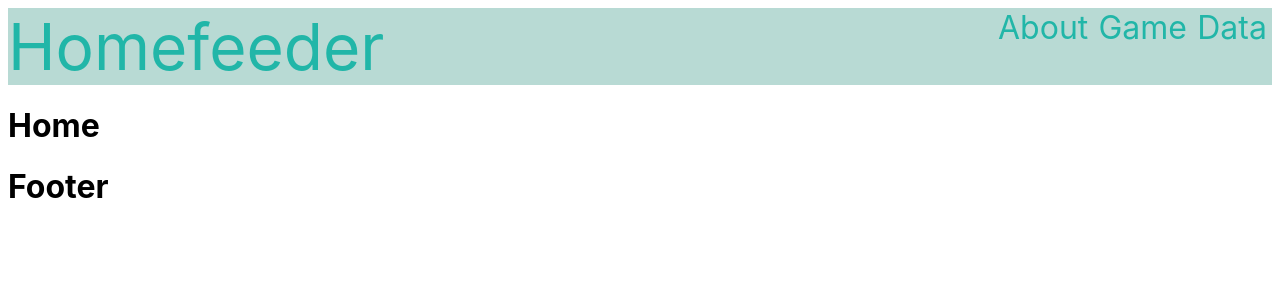
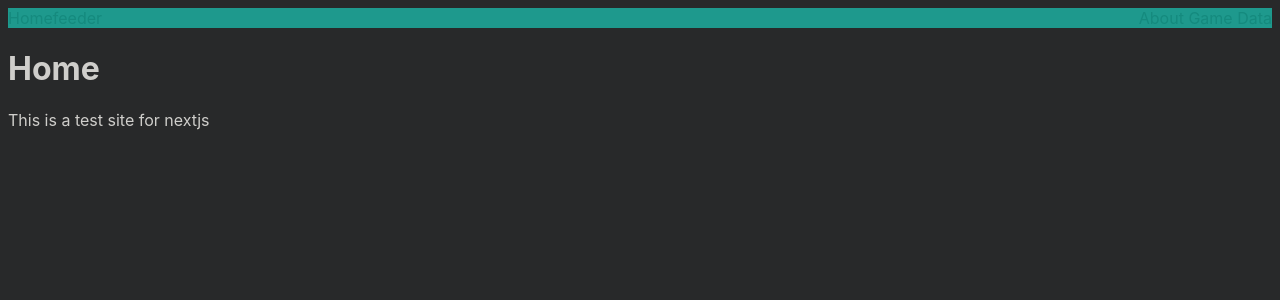
Before and after one commit to lukascobit/nextjs_test, a Next.js app: page / in a window 1280 px wide. Shown: the top 300 px of the page. Built offline with nearby package versions, Linux system fonts and the light colour scheme; no server answers.

Commit message:
specific post page

```diff
--- a/components/Nav.jsx
+++ b/components/Nav.jsx
@@ -1,14 +1,14 @@
-import navStyles from "../styles/Nav.module.css"
+import Link from "next/link"
 
 function Nav() {
     return (
-        <nav className={navStyles.nav}>
-            <a className={navStyles.headerText} href="/">Homefeeder</a>
+        <nav className="nav">
+            <Link className="headerText" href="/">Homefeeder</Link>
 
             <div className="floatRight">
-                <a className="navItems" href="/about">About</a>
-                <a className="navItems" href="/game">Game</a>
-                <a className="navItems" href="data">Data</a>
+                <Link className="navItems" href="/about">About </Link>
+                <Link className="navItems" href="/game">Game </Link>
+                <Link className="navItems" href="data">Data </Link>
 
             </div>
         </nav>
--- a/package.json
+++ b/package.json
@@ -4,7 +4,7 @@
     "private": true,
     "scripts": {
         "dev": "next dev",
-    "build": "next build",
+        "build": "next build && next export",
         "start": "next start",
         "lint": "next lint"
     },
--- a/pages/_app.js
+++ b/pages/_app.js
@@ -6,7 +6,6 @@ function MyApp({ Component, pageProps }) {
     <>
       <Nav />
       <Component {...pageProps} />
-      <h1>Footer</h1>
     </>
   );
 }
--- a/pages/about.jsx
+++ b/pages/about.jsx
@@ -1,7 +1,10 @@
 
 function about() {
     return (
-        <div>about</div>
+        <>
+            <title>about</title>
+            <div>about </div>
+        </>
     )
 }
 
--- a/pages/game.jsx
+++ b/pages/game.jsx
@@ -1,11 +1,11 @@
 import React from 'react'
+import { useState } from 'react/cjs/react.production.min'
 
 function game() {
     return (
         <>
             <h1>Game</h1>
 
-            <button>+</button>
 
 
         </>
--- a/pages/index.jsx
+++ b/pages/index.jsx
@@ -1,17 +1,10 @@
-import styles from "../styles/Layout.module.css";
+
+export default function Home() {
 
 
-
-export default function Home() {
-  async function fe() {
-    const res = await fetch(`https://jsonplaceholder.typicode.com/posts? limit=6`);
-    const data = await res.json()
-    console.log(data);
-  }
-
-  console.log(fe());
-  return <div className={styles.container}>
+  return <div>
     <h1>Home</h1>
 
+    <p>This is a test site for nextjs</p>
   </div>;
 }
--- a/styles/Nav.module.css
+++ /dev/null
@@ -1,6 +0,0 @@
-.nav {
-    background-color: rgb(184, 218, 212);
-}
-.headerText {
-    font-size: 4rem;
-}
--- a/styles/globals.css
+++ b/styles/globals.css
@@ -1,8 +1,9 @@
 :root {
-    --bg: #ffffff;
-    --fr: black;
-    --main: #21b6a8;
+    --bg: #28292a;
+    --fr: #cfcecb;
+    --main: #158a7e;
     --mainDark: #1e998d;
+    --mainLight: #b6d6d3;
 }
 body {
     background-color: var(--bg);
@@ -23,6 +24,13 @@ a {
 * {
     box-sizing: border-box;
 }
+button {
+    background-color: var(--main);
+    cursor: pointer;
+    font-size: 2.5em;
+    border: none;
+    border-radius: 1vw;
+}
 .floatRight {
     float: right;
 }
@@ -30,7 +38,24 @@ a {
     padding: 0.4vw;
     font-size: 2rem;
     margin: 1vw auto;
+    color: var(--fr);
 }
 .navItems:hover {
-    color: var(--mainDark);
+    color: var(--mainLight);
 }
+.post {
+    background-color: var(--mainLight);
+    border-radius: 2vw;
+    padding: 1vw;
+    margin: 0.3vh;
+}
+.nav {
+    background-color: var(--mainDark);
+}
+.headerText {
+    color: var(--fr);
+    font-size: 2rem;
+}
+.post {
+    background-color: var(--mainDark);
+}
```
Also changed, not shown: pages/data.jsx (+19 -3 lines), pages/data/[id]/index.jsx (added, +46 -0 lines), .eslintrc.json, styles/Layout.module.css (deleted). Lines whose indentation alone changed are shown as unchanged.
